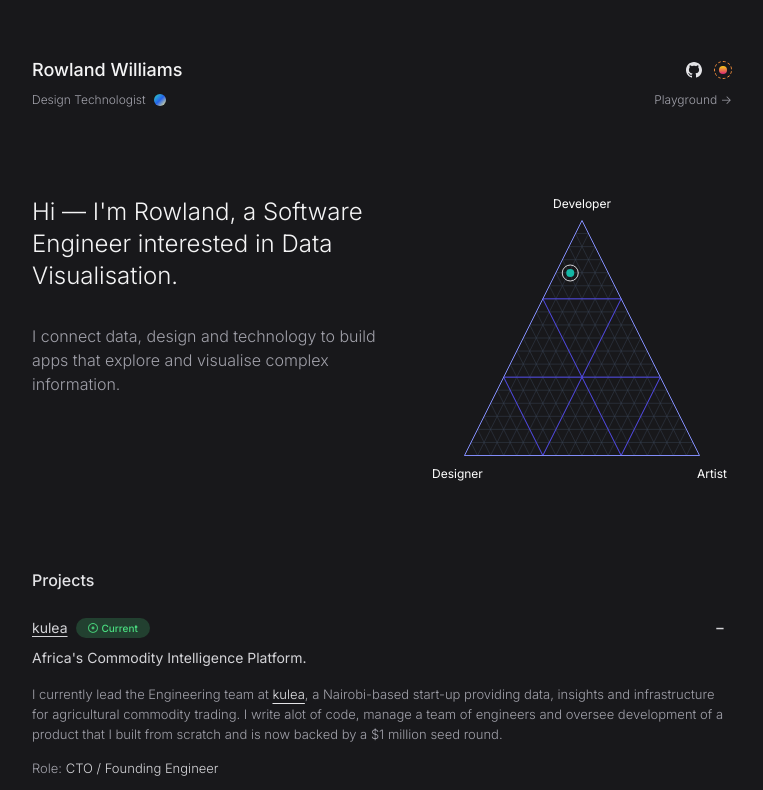
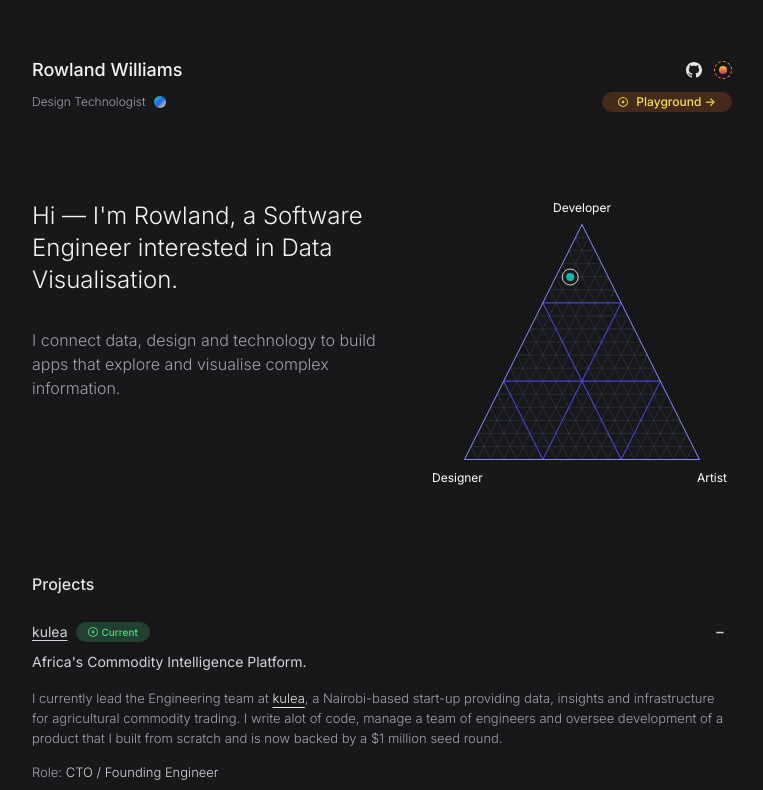
Before and after one commit to rowlandwilliams/playground, a Next.js app: page / in a window 1280 px wide. Shown: the top 790 px of the page, without its empty margins (258-1021 px from the left). Built offline with nearby package versions, Linux system fonts and the light colour scheme.

Commit message:
add fixed height as a quick fix

```diff
--- a/src/components/Navbar/Navbar.tsx
+++ b/src/components/Navbar/Navbar.tsx
@@ -37,8 +37,17 @@ export const Navbar = () => {
           Design Technologist
           <div className="h-3 w-3 rounded-full bg-gradient-to-br from-blue-700 dark:from-teal-400 via-rose-600 dark:via-blue-600 to-yellow-400 dark:to-yellow-200"></div>
         </h2>
-        <div className="flex gap-x-2">
-          <Link href={"/playground/twenty-four-hours"}>Playground {'->'}</Link>
+        <div className="flex gap-x-2 items-center bg-pink-300 dark:bg-orange-500 px-4 rounded-full py-0.5 bg-opacity-20 dark:bg-opacity-20 text-pink-500 dark:hover:text-green-400 dark:text-yellow-300 font-medium">
+          <svg
+            width="10"
+            height="10"
+            viewBox="0 0 20 20"
+            className="fill-current animate-pulse"
+            xmlns="http://www.w3.org/2000/svg"
+          >
+            <path d="M10 13C10.8333 13 11.5417 12.7083 12.125 12.125C12.7083 11.5417 13 10.8333 13 10C13 9.16667 12.7083 8.45833 12.125 7.875C11.5417 7.29167 10.8333 7 10 7C9.16667 7 8.45833 7.29167 7.875 7.875C7.29167 8.45833 7 9.16667 7 10C7 10.8333 7.29167 11.5417 7.875 12.125C8.45833 12.7083 9.16667 13 10 13ZM10 20C8.61667 20 7.31667 19.7375 6.1 19.2125C4.88333 18.6875 3.825 17.975 2.925 17.075C2.025 16.175 1.3125 15.1167 0.7875 13.9C0.2625 12.6833 0 11.3833 0 10C0 8.61667 0.2625 7.31667 0.7875 6.1C1.3125 4.88333 2.025 3.825 2.925 2.925C3.825 2.025 4.88333 1.3125 6.1 0.7875C7.31667 0.2625 8.61667 0 10 0C11.3833 0 12.6833 0.2625 13.9 0.7875C15.1167 1.3125 16.175 2.025 17.075 2.925C17.975 3.825 18.6875 4.88333 19.2125 6.1C19.7375 7.31667 20 8.61667 20 10C20 11.3833 19.7375 12.6833 19.2125 13.9C18.6875 15.1167 17.975 16.175 17.075 17.075C16.175 17.975 15.1167 18.6875 13.9 19.2125C12.6833 19.7375 11.3833 20 10 20ZM10 18C12.2333 18 14.125 17.225 15.675 15.675C17.225 14.125 18 12.2333 18 10C18 7.76667 17.225 5.875 15.675 4.325C14.125 2.775 12.2333 2 10 2C7.76667 2 5.875 2.775 4.325 4.325C2.775 5.875 2 7.76667 2 10C2 12.2333 2.775 14.125 4.325 15.675C5.875 17.225 7.76667 18 10 18Z" />
+          </svg>
+          <Link href={"/playground/twenty-four-hours"}>Playground {"->"}</Link>
         </div>
       </div>
     </header>
--- a/src/components/Playground/ClusterAnalysis/ClusterAnalysis.tsx
+++ b/src/components/Playground/ClusterAnalysis/ClusterAnalysis.tsx
@@ -23,7 +23,7 @@ export const ClusterAnalysis = () => {
     >
       <section
         className={classNames(
-          "flex flex-col grow space-y-4 overflow-auto h-full  dark:bg-chart-gray rounded-md"
+          "flex flex-col grow space-y-4 overflow-auto h-full  dark:bg-chart-gray"
         )}
       >
         <Scatterplots />
--- a/src/components/Playground/ClusterAnalysis/Scatterplots/MainGraph/MainGraph.tsx
+++ b/src/components/Playground/ClusterAnalysis/Scatterplots/MainGraph/MainGraph.tsx
@@ -31,7 +31,7 @@ export const MainGraph = () => {
   return (
     <div
       className={classNames(
-        "w-full md:w-1/2 h-1/2 md:h-full transition-opacity duration-200",
+        "w-full md:w-1/2 h-[400px] md:h-full transition-opacity duration-200",
         {
           "opacity-0": isLoading,
           "opacity-100": !isLoading,
@@ -39,7 +39,7 @@ export const MainGraph = () => {
       )}
       ref={ref}
     >
-      <svg width="100%" height="100%">
+      <svg width="100%" height={graphHeight} className="">
         <g
           id="x-axis-main"
           transform={`translate(0,${graphHeight - graphMargin.top})`}
--- a/src/components/Playground/ClusterAnalysis/Scatterplots/Scatterplots.tsx
+++ b/src/components/Playground/ClusterAnalysis/Scatterplots/Scatterplots.tsx
@@ -1,5 +1,5 @@
-import { MainGraph } from './MainGraph/MainGraph';
-import { ZoomGraph } from './ZoomGraph/ZoomGraph';
+import { MainGraph } from "./MainGraph/MainGraph";
+import { ZoomGraph } from "./ZoomGraph/ZoomGraph";
 
 export const Scatterplots = () => {
   return (
--- a/src/components/Playground/ClusterAnalysis/Scatterplots/ZoomGraph/ZoomGraph.tsx
+++ b/src/components/Playground/ClusterAnalysis/Scatterplots/ZoomGraph/ZoomGraph.tsx
@@ -22,10 +22,12 @@ export const ZoomGraph = () => {
     selectAll(".tick > line, .domain").attr("stroke-width", "0.1");
   }, [graphWidth, graphHeight, zoomGraphDomains]);
 
+console.log(graphHeight)
+
   return (
     <div
       className={classNames(
-        "relative w-full md:w-1/2 h-1/2 md:h-full transition-opacity duration-200 ",
+        "relative w-full md:w-1/2 h-[400px] md:h-full transition-opacity duration-200 ",
         {
           "opacity-0": isLoading,
           "opacity-100": !isLoading,
--- a/src/components/Playground/Sankey/Sankey.tsx
+++ b/src/components/Playground/Sankey/Sankey.tsx
@@ -35,10 +35,14 @@ const Sankey = () => {
       codeLink="https://github.com/rowlandwilliams/playground/tree/main/src/components/Playground/Sankey"
     >
       <div
-        className="relative w-full h-full space-y-4 overflow-auto bg-zinc-100 dark:bg-chart-gray pb-6 rounded-md"
+        className="relative w-full grow h-[500px] space-y-4 overflow-auto bg-zinc-100 dark:bg-chart-gray pb-6 rounded-md"
         ref={ref}
       >
-        <SankeySvg links={links as TransformedLink[]} nodes={nodes} />
+        <SankeySvg
+          links={links as TransformedLink[]}
+          nodes={nodes}
+          graphHeight={graphHeight}
+        />
         <SankeyNodeTooltip />
         <SankeyLinkTooltip />
       </div>
--- a/src/components/Playground/Sankey/SankeySvg/SankeySvg.tsx
+++ b/src/components/Playground/Sankey/SankeySvg/SankeySvg.tsx
@@ -8,11 +8,12 @@ import { TransformedLink } from "@/types/types";
 interface Props {
   links: TransformedLink[];
   nodes: SankeyNodeMinimal<Record<string, never>, Record<string, never>>[];
+  graphHeight: number;
 }
 
 export const SankeySvg = ({ links, nodes }: Props) => {
   return (
-    <svg width="100%" height="100%">
+    <svg width="100%" height="100%" className="">
       <SankeyLinkGradients links={links as TransformedLink[]} />
       <g
         transform={`translate(${sankeyMargin.left}, ${sankeyMargin.top})`}
--- a/src/components/TernaryPlot/TernaryPlot.tsx
+++ b/src/components/TernaryPlot/TernaryPlot.tsx
@@ -30,7 +30,7 @@ export const TernaryPlot = ({
     <div
       ref={ref}
       className={classNames(
-        "flex mx-auto sm:mx-0 w-full h-full justify-self-end justify-center items-center",
+        "flex mx-auto sm:mx-0 grow w-full h-full justify-self-end justify-center items-center",
         maxWidthClass
       )}
     >
```
Lines whose indentation alone changed are shown as unchanged.
